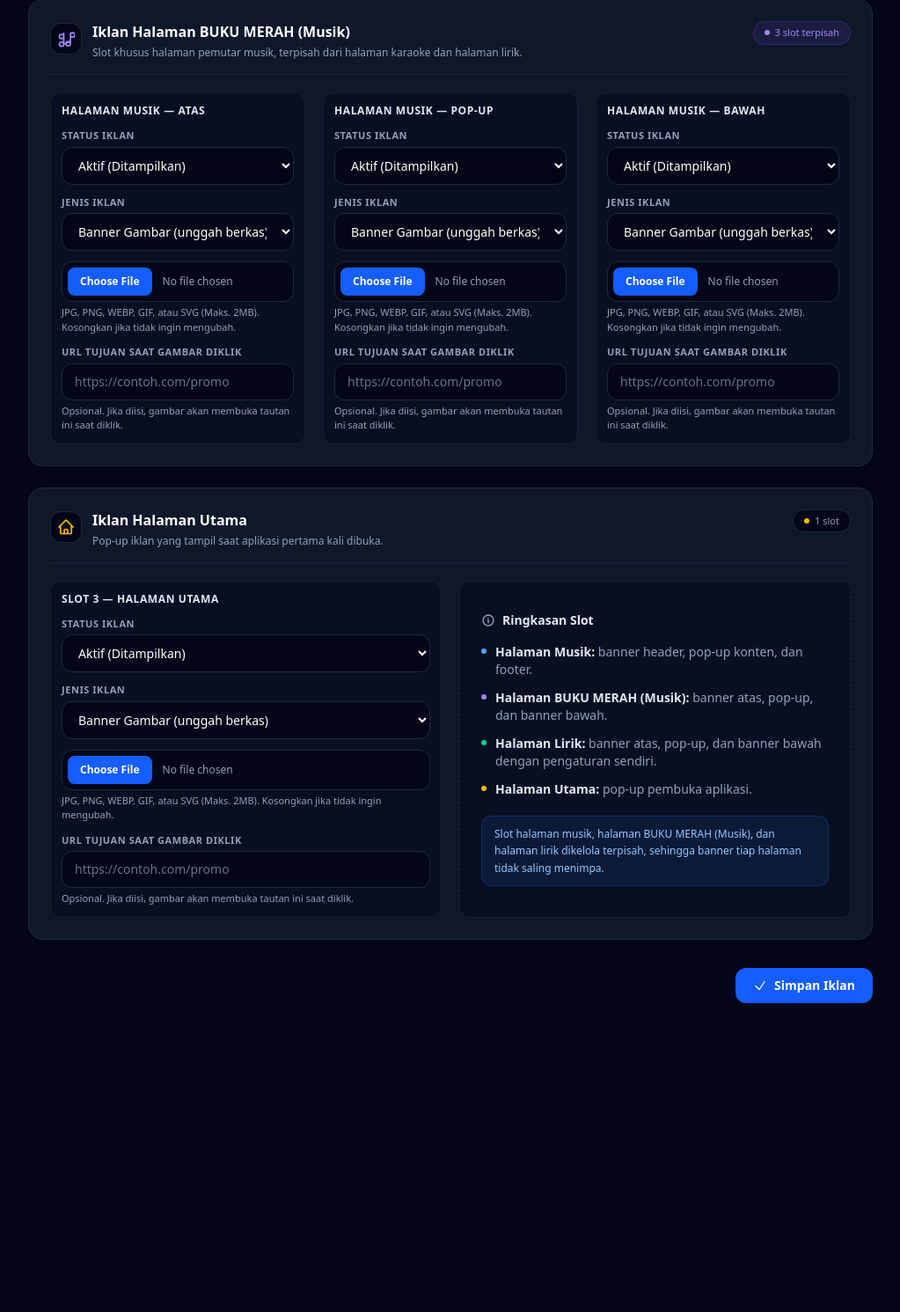
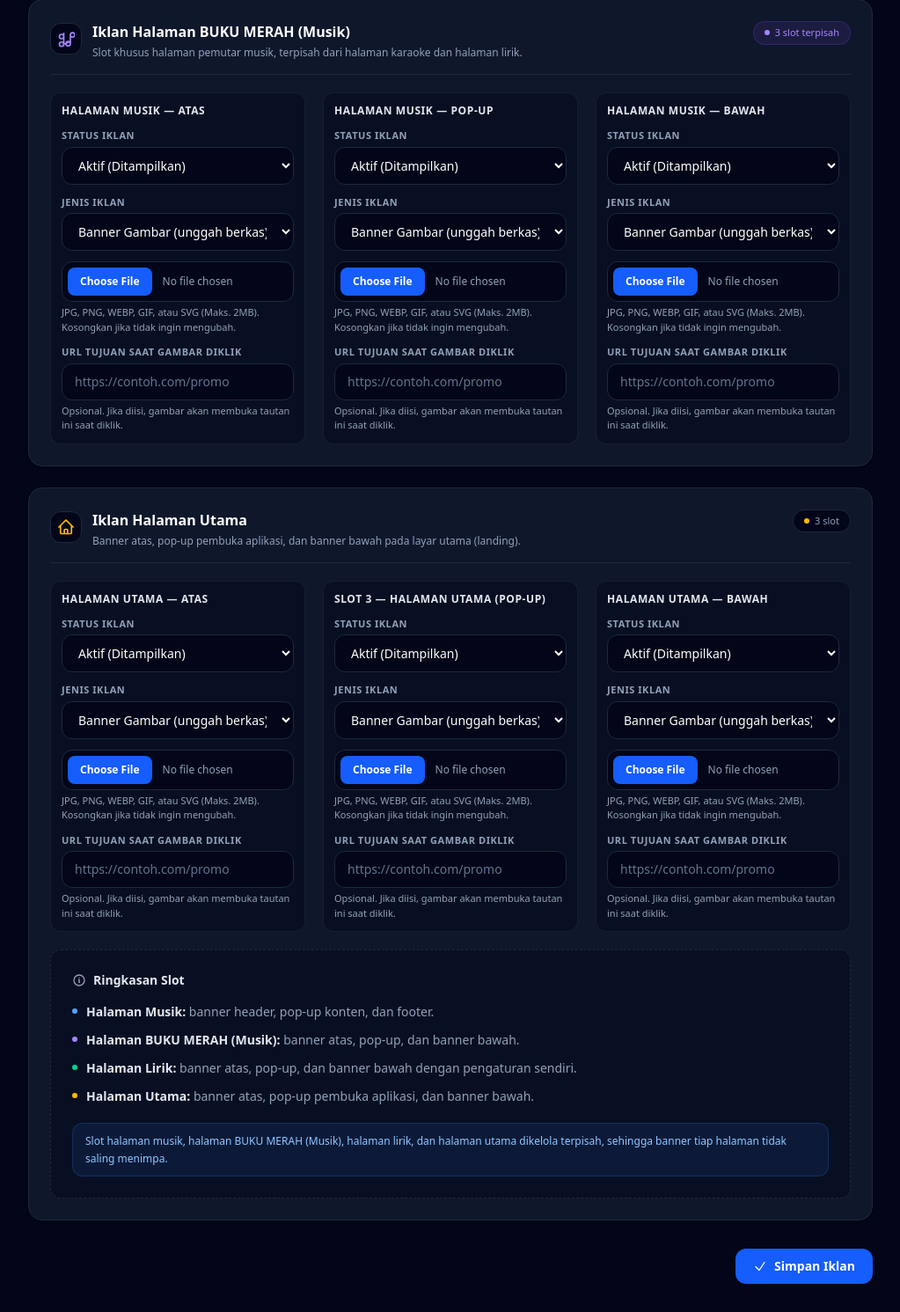
Before and after one commit to TaufiqHA/nrm-api, a Laravel app: page /admin/ads in a window 1280 px wide. Shown: the part 1259-2750 px from the top of the page at 88% size, without its empty margins (256-1279 px from the left). Before the commit the page ends 2399 px from the top, so only its background shows below. Run offline with Laravel 12, Linux system fonts and the light colour scheme; a user stored in the database is signed in; data comes from the database, SQL or seed files in the repository; style sheets or scripts are compiled from the project's sources; some libraries are stand-ins or nearby versions; some web fonts are replaced.

Commit message:
feat(ads): tambah slot banner atas dan bawah halaman utama

```diff
--- a/app/Http/Controllers/Admin/AdSettingController.php
+++ b/app/Http/Controllers/Admin/AdSettingController.php
@@ -39,6 +39,16 @@ class AdSettingController extends Controller
             'applicationadshomeunit' => '',
             'applicationadshomeactive' => 'Y',
             'applicationadshomeclickurl' => '',
+            'applicationadshometop' => '',
+            'applicationadshometoptype' => 'image',
+            'applicationadshometopunit' => '',
+            'applicationadshometopactive' => 'Y',
+            'applicationadshometopclickurl' => '',
+            'applicationadshomebottom' => '',
+            'applicationadshomebottomtype' => 'image',
+            'applicationadshomebottomunit' => '',
+            'applicationadshomebottomactive' => 'Y',
+            'applicationadshomebottomclickurl' => '',
             'applicationadslyric' => '',
             'applicationadslyrictype' => 'image',
             'applicationadslyricunit' => '',
@@ -109,6 +119,16 @@ class AdSettingController extends Controller
             'applicationadshomeunit' => ['nullable', 'string', 'max:255', 'required_if:applicationadshometype,'.$admobTypes],
             'applicationadshomeactive' => ['nullable', 'in:Y,N'],
             'applicationadshomeclickurl' => ['nullable', 'url:http,https', 'max:2048'],
+            'applicationadshometop' => ['nullable', 'file', 'image', 'mimes:jpeg,png,jpg,webp,gif,svg', 'max:2048'],
+            'applicationadshometoptype' => ['nullable', 'string', 'in:image,'.$admobTypes],
+            'applicationadshometopunit' => ['nullable', 'string', 'max:255', 'required_if:applicationadshometoptype,'.$admobTypes],
+            'applicationadshometopactive' => ['nullable', 'in:Y,N'],
+            'applicationadshometopclickurl' => ['nullable', 'url:http,https', 'max:2048'],
+            'applicationadshomebottom' => ['nullable', 'file', 'image', 'mimes:jpeg,png,jpg,webp,gif,svg', 'max:2048'],
+            'applicationadshomebottomtype' => ['nullable', 'string', 'in:image,'.$admobTypes],
+            'applicationadshomebottomunit' => ['nullable', 'string', 'max:255', 'required_if:applicationadshomebottomtype,'.$admobTypes],
+            'applicationadshomebottomactive' => ['nullable', 'in:Y,N'],
+            'applicationadshomebottomclickurl' => ['nullable', 'url:http,https', 'max:2048'],
             'applicationadslyric' => ['nullable', 'file', 'image', 'mimes:jpeg,png,jpg,webp,gif,svg', 'max:2048'],
             'applicationadslyrictype' => ['nullable', 'string', 'in:image,'.$admobTypes],
             'applicationadslyricunit' => ['nullable', 'string', 'max:255', 'required_if:applicationadslyrictype,'.$admobTypes],
@@ -147,6 +167,8 @@ class AdSettingController extends Controller
             'delete_applicationads1' => ['nullable', 'boolean'],
             'delete_applicationads2' => ['nullable', 'boolean'],
             'delete_applicationadshome' => ['nullable', 'boolean'],
+            'delete_applicationadshometop' => ['nullable', 'boolean'],
+            'delete_applicationadshomebottom' => ['nullable', 'boolean'],
             'delete_applicationadslyric' => ['nullable', 'boolean'],
             'delete_applicationadslyrictop' => ['nullable', 'boolean'],
             'delete_applicationadslyricbottom' => ['nullable', 'boolean'],
@@ -178,6 +200,20 @@ class AdSettingController extends Controller
             'applicationadshomeactive.in' => 'Status iklan halaman utama harus bernilai Y atau N.',
             'applicationadshomeclickurl.url' => 'URL tujuan banner halaman utama harus berupa URL yang valid.',
             'applicationadshomeclickurl.max' => 'URL tujuan banner halaman utama maksimal 2048 karakter.',
+            'applicationadshometop.image' => 'Banner atas halaman utama harus berupa file gambar.',
+            'applicationadshometop.max' => 'Ukuran file banner atas halaman utama maksimal 2MB.',
+            'applicationadshometoptype.in' => 'Jenis iklan atas halaman utama tidak dikenali.',
+            'applicationadshometopunit.required_if' => 'Ad Unit ID AdMob atas halaman utama wajib diisi.',
+            'applicationadshometopactive.in' => 'Status iklan atas halaman utama harus bernilai Y atau N.',
+            'applicationadshometopclickurl.url' => 'URL tujuan banner atas halaman utama harus berupa URL yang valid.',
+            'applicationadshometopclickurl.max' => 'URL tujuan banner atas halaman utama maksimal 2048 karakter.',
+            'applicationadshomebottom.image' => 'Banner bawah halaman utama harus berupa file gambar.',
+            'applicationadshomebottom.max' => 'Ukuran file banner bawah halaman utama maksimal 2MB.',
+            'applicationadshomebottomtype.in' => 'Jenis iklan bawah halaman utama tidak dikenali.',
+            'applicationadshomebottomunit.required_if' => 'Ad Unit ID AdMob bawah halaman utama wajib diisi.',
+            'applicationadshomebottomactive.in' => 'Status iklan bawah halaman utama harus bernilai Y atau N.',
+            'applicationadshomebottomclickurl.url' => 'URL tujuan banner bawah halaman utama harus berupa URL yang valid.',
+            'applicationadshomebottomclickurl.max' => 'URL tujuan banner bawah halaman utama maksimal 2048 karakter.',
             'applicationadslyric.image' => 'Banner iklan halaman lirik harus berupa file gambar.',
             'applicationadslyric.max' => 'Ukuran file banner iklan halaman lirik maksimal 2MB.',
             'applicationadslyrictype.in' => 'Jenis iklan halaman lirik tidak dikenali.',
@@ -233,13 +269,13 @@ class AdSettingController extends Controller
         $setting = Setting::first();
 
         // Normalisasi nilai default jenis iklan bila tidak dikirim oleh form.
-        foreach (['applicationads1type', 'applicationads2type', 'applicationadshometype', 'applicationadslyrictype', 'applicationadslyrictoptype', 'applicationadslyricbottomtype', 'applicationadsmusiktoptype', 'applicationadsmusiktype', 'applicationadsmusikbottomtype', 'applicationadsbottomtype'] as $typeField) {
+        foreach (['applicationads1type', 'applicationads2type', 'applicationadshometype', 'applicationadshometoptype', 'applicationadshomebottomtype', 'applicationadslyrictype', 'applicationadslyrictoptype', 'applicationadslyricbottomtype', 'applicationadsmusiktoptype', 'applicationadsmusiktype', 'applicationadsmusikbottomtype', 'applicationadsbottomtype'] as $typeField) {
             if (empty($validated[$typeField])) {
                 $validated[$typeField] = $setting?->$typeField ?? 'image';
             }
         }
 
-        $adFields = ['applicationads1', 'applicationads2', 'applicationadshome', 'applicationadslyric', 'applicationadslyrictop', 'applicationadslyricbottom', 'applicationadsmusiktop', 'applicationadsmusik', 'applicationadsmusikbottom', 'applicationadsbottom'];
+        $adFields = ['applicationads1', 'applicationads2', 'applicationadshome', 'applicationadshometop', 'applicationadshomebottom', 'applicationadslyric', 'applicationadslyrictop', 'applicationadslyricbottom', 'applicationadsmusiktop', 'applicationadsmusik', 'applicationadsmusikbottom', 'applicationadsbottom'];
         foreach ($adFields as $field) {
             if ($request->hasFile($field)) {
                 if ($setting && $setting->$field && ! filter_var($setting->$field, FILTER_VALIDATE_URL) && Storage::disk('public')->exists($setting->$field)) {
--- a/app/Models/Setting.php
+++ b/app/Models/Setting.php
@@ -38,6 +38,16 @@ class Setting extends Model
         'applicationadshomeunit',
         'applicationadshomeactive',
         'applicationadshomeclickurl',
+        'applicationadshometop',
+        'applicationadshometoptype',
+        'applicationadshometopunit',
+        'applicationadshometopactive',
+        'applicationadshometopclickurl',
+        'applicationadshomebottom',
+        'applicationadshomebottomtype',
+        'applicationadshomebottomunit',
+        'applicationadshomebottomactive',
+        'applicationadshomebottomclickurl',
         'applicationadslyric',
         'applicationadslyrictype',
         'applicationadslyricunit',
--- a/resources/views/admin/ads/edit.blade.php
+++ b/resources/views/admin/ads/edit.blade.php
@@ -182,23 +182,36 @@
                         </div>
                         <div>
                             <h2 class="text-base font-semibold text-white">Iklan Halaman Utama</h2>
-                            <p class="text-xs text-slate-400 mt-1">Pop-up iklan yang tampil saat aplikasi pertama kali dibuka.</p>
+                            <p class="text-xs text-slate-400 mt-1">Banner atas, pop-up pembuka aplikasi, dan banner bawah pada layar utama (landing).</p>
                         </div>
                     </div>
                     <span class="inline-flex items-center gap-1.5 self-start rounded-full border border-slate-800 bg-slate-950 px-3 py-1 text-[11px] font-medium text-slate-400">
                         <span class="h-1.5 w-1.5 rounded-full bg-amber-400"></span>
-                        1 slot
+                        3 slot
                     </span>
                 </div>
 
-                <div class="grid grid-cols-1 gap-5 lg:grid-cols-2">
+                <div class="grid grid-cols-1 gap-5 md:grid-cols-2 xl:grid-cols-3">
+                    @include('admin.ads._ad_slot', [
+                        'setting' => $setting,
+                        'name' => 'applicationadshometop',
+                        'label' => 'Halaman Utama — Atas',
+                    ])
+
                     @include('admin.ads._ad_slot', [
                         'setting' => $setting,
                         'name' => 'applicationadshome',
-                        'label' => 'Slot 3 — Halaman Utama',
+                        'label' => 'Slot 3 — Halaman Utama (Pop-up)',
                     ])
 
-                    <div class="flex h-full flex-col justify-center rounded-xl border border-dashed border-slate-800 bg-slate-950/40 p-6">
+                    @include('admin.ads._ad_slot', [
+                        'setting' => $setting,
+                        'name' => 'applicationadshomebottom',
+                        'label' => 'Halaman Utama — Bawah',
+                    ])
+                </div>
+
+                <div class="rounded-xl border border-dashed border-slate-800 bg-slate-950/40 p-6">
                     <div class="flex items-center gap-2 text-slate-200">
                         <svg class="h-4 w-4 text-slate-400" fill="none" viewBox="0 0 24 24" stroke-width="2" stroke="currentColor">
                             <path stroke-linecap="round" stroke-linejoin="round" d="m11.25 11.25.041-.02a.75.75 0 0 1 1.063.852l-.708 2.836a.75.75 0 0 0 1.063.853l.041-.021M21 12a9 9 0 1 1-18 0 9 9 0 0 1 18 0Zm-9-3.75h.008v.008H12V8.25Z" />
@@ -221,14 +234,13 @@
                         </li>
                         <li class="flex gap-2.5">
                             <span class="mt-1.5 h-1.5 w-1.5 shrink-0 rounded-full bg-amber-400"></span>
-                                <span><strong class="font-semibold text-slate-200">Halaman Utama:</strong> pop-up pembuka aplikasi.</span>
+                            <span><strong class="font-semibold text-slate-200">Halaman Utama:</strong> banner atas, pop-up pembuka aplikasi, dan banner bawah.</span>
                         </li>
                     </ul>
 
                     <p class="mt-5 rounded-xl border border-blue-500/20 bg-blue-500/10 px-3.5 py-2.5 text-xs leading-relaxed text-blue-300">
-                            Slot halaman musik, halaman BUKU MERAH (Musik), dan halaman lirik dikelola terpisah, sehingga banner tiap halaman tidak saling menimpa.
+                        Slot halaman musik, halaman BUKU MERAH (Musik), halaman lirik, dan halaman utama dikelola terpisah, sehingga banner tiap halaman tidak saling menimpa.
                     </p>
-                    </div>
                 </div>
             </section>
         </div>
```
Also changed, not shown: API_DOCUMENTATION.md (+6 -0 lines), app/Http/Controllers/SettingController.php (+20 -0 lines), database/migrations/2026_11_23_000001_add_home_page_slots_to_application_table.php (added). Lines whose indentation alone changed are shown as unchanged.
